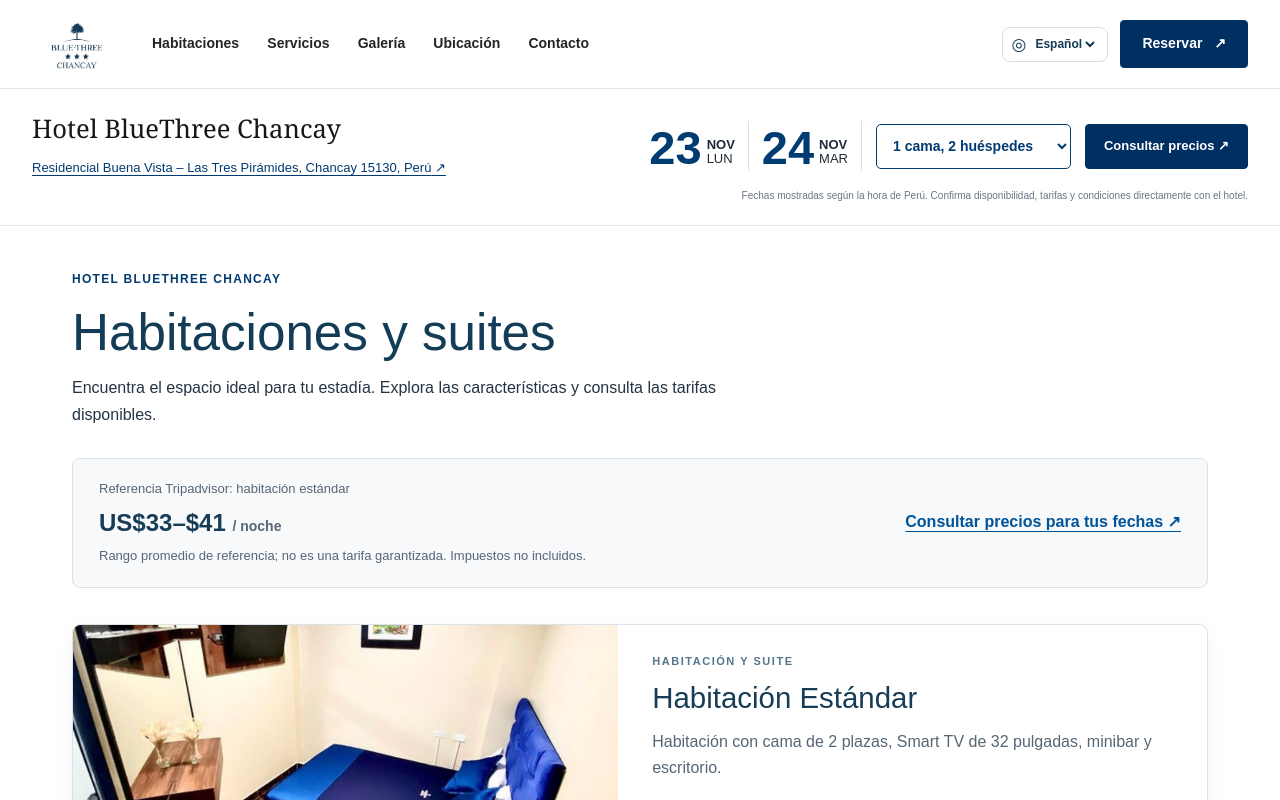
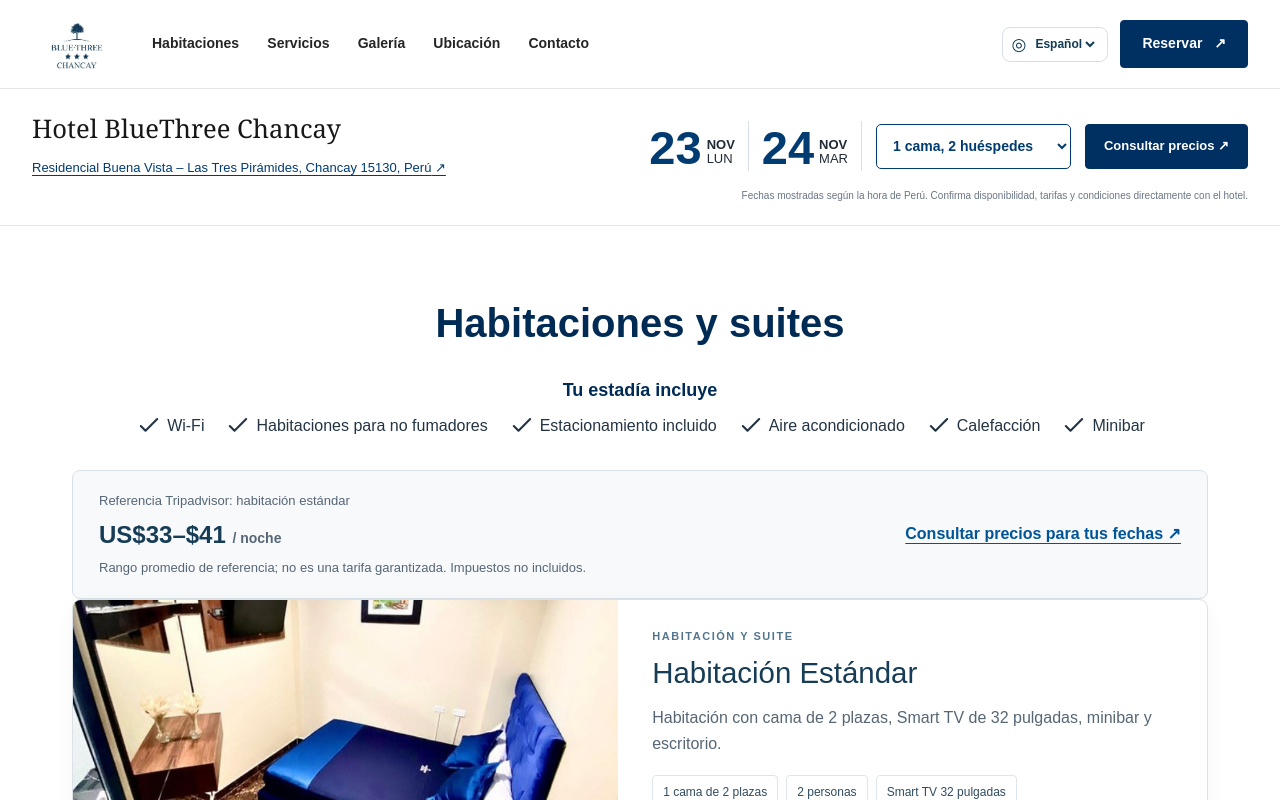
Before and after one commit to camilogomez17/hotelBlueThree, a Next.js app: page /habitaciones in a window 1280 px wide. Shown: the top 800 px of the page. Built offline with nearby package versions, Linux system fonts and the light colour scheme; no server answers.

Commit message:
Update rooms heading and included amenities

```diff
--- a/app/components/RoomsCatalog.tsx
+++ b/app/components/RoomsCatalog.tsx
@@ -21,10 +21,19 @@ export default function RoomsCatalog({ language = "es" }: { language?: "es" | "e
   const en = language === "en";
   const tr = (s: string) => en ? (translations[s] ?? s) : s;
   return <main className="blue-rooms-page">
-    <header className="blue-rooms-header section-wrap">
-      <p className="eyebrow">HOTEL BLUETHREE CHANCAY</p>
-      <h1>{en ? "Rooms & suites" : "Habitaciones y suites"}</h1>
-      <p>{en ? "Find the right space for your stay. Explore room features and inquire about available rates." : "Encuentra el espacio ideal para tu estadía. Explora las características y consulta las tarifas disponibles."}</p>
+    <header className="section-wrap">
+      <h1 className="py-6 text-center text-[32px] leading-tight font-bold text-[#002b55] sm:py-7 sm:text-[40px]">{en ? "Rooms and suites" : "Habitaciones y suites"}</h1>
+      <div className="mb-4 sm:mb-5">
+        <h2 className="pb-2 text-center text-lg font-bold text-[#002b55]">{en ? "Your stay includes" : "Tu estadía incluye"}</h2>
+        <ul className="flex flex-wrap justify-center gap-x-5 gap-y-2 text-base">
+          {["Wi-Fi", "No fumar", "Estacionamiento incluido", "Aire acondicionado", "Calefacción", "Minibar"].filter(feature => rooms.length > 0 && rooms.every(room => room.features.includes(feature))).map(feature => (
+            <li key={feature} className="flex items-center gap-1">
+              <svg viewBox="0 0 24 24" width="28" height="28" fill="none" stroke="currentColor" strokeWidth="1.8" strokeLinecap="round" strokeLinejoin="round" aria-hidden="true"><path d="m5 12 4 4L19 6" /></svg>
+              {feature === "No fumar" ? (en ? "Non-smoking rooms" : "Habitaciones para no fumadores") : tr(feature)}
+            </li>
+          ))}
+        </ul>
+      </div>
       <div className="blue-rooms-rate">
         <div><span>{en ? "Tripadvisor standard-room reference" : "Referencia Tripadvisor: habitación estándar"}</span><strong>US$33–$41 <small>{en ? "/ night" : "/ noche"}</small></strong><small>{en ? "Historical average range; not a guaranteed rate. Taxes may be additional." : "Rango promedio de referencia; no es una tarifa garantizada. Impuestos no incluidos."}</small></div>
         <a href={tripAdvisor} target="_blank" rel="noopener noreferrer">{en ? "Check prices for your dates ↗" : "Consultar precios para tus fechas ↗"}</a>
```
